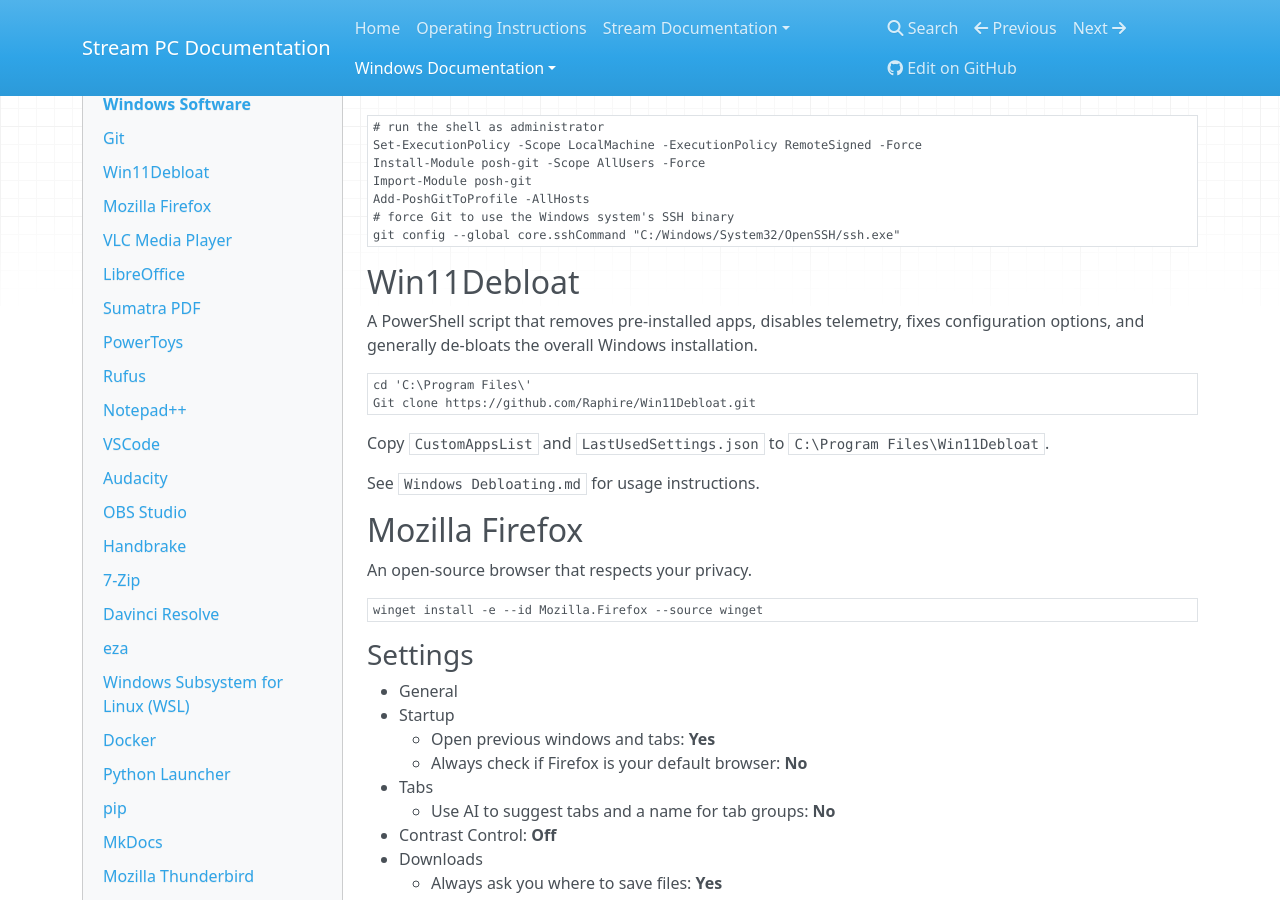
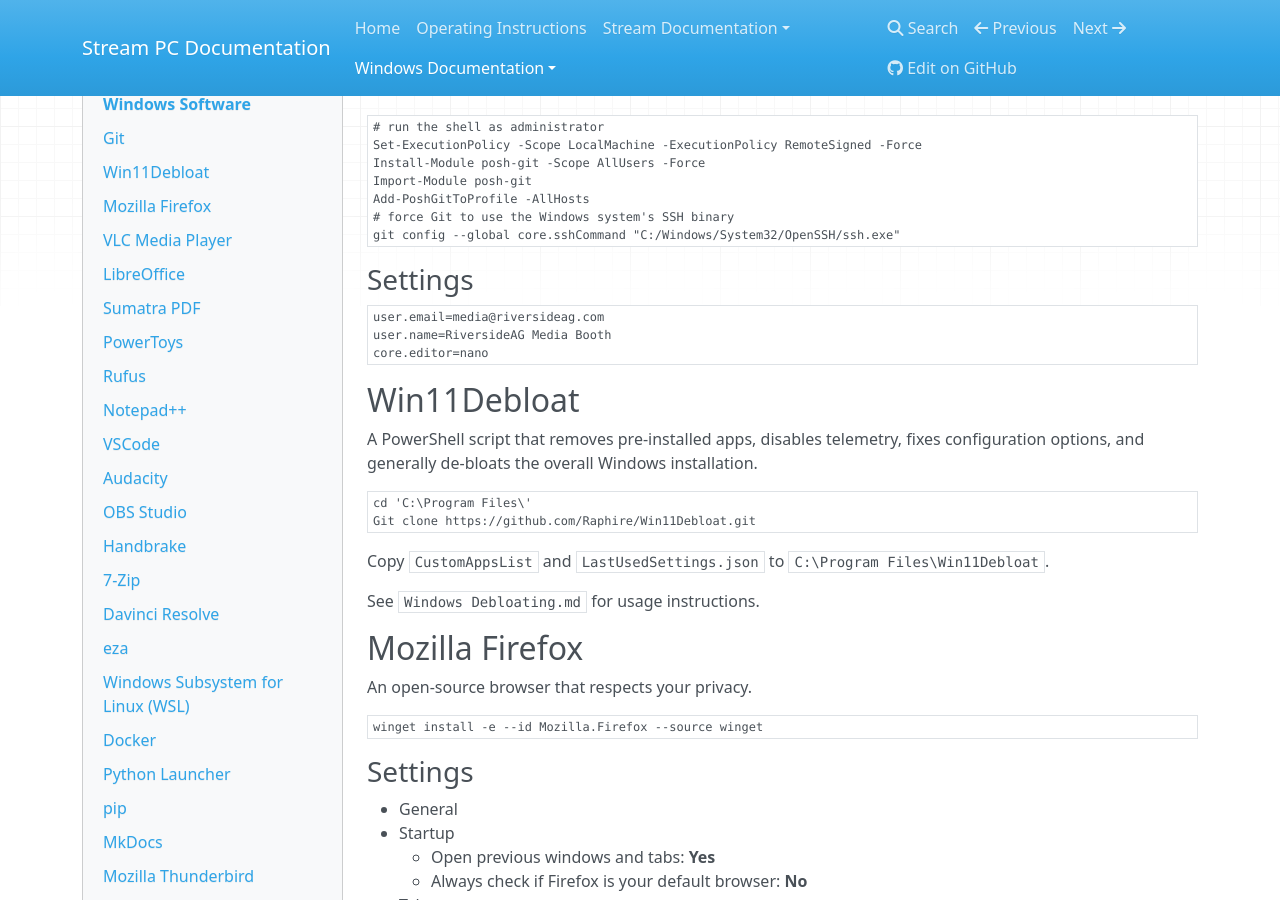
Before and after one commit to RiversideAG/Stream-PC-Documentation, an MkDocs documentation site: the page built from docs/Windows/Windows Software.md, in a window 1280 px wide and 900 px high, scrolled down 517 px. Built offline with MkDocs 1.6.1, drawn with Linux system fonts in a browser that asks for light colours; nearby versions of some CDN libraries; some of the changed text lies outside the part shown.

Commit message:
Install Nano

````diff
--- a/docs/Windows/Windows Software.md
+++ b/docs/Windows/Windows Software.md
@@ -30,6 +30,14 @@ Import-Module posh-git
 Add-PoshGitToProfile -AllHosts
 # force Git to use the Windows system's SSH binary
 git config --global core.sshCommand "C:/Windows/System32/OpenSSH/ssh.exe"
+```
+
+### Settings
+
+```powershell
+user.email=media@riversideag.com
+user.name=RiversideAG Media Booth
+core.editor=nano
 ```
 
 ## Win11Debloat
@@ -318,3 +326,11 @@ Application for operating the sound board.
 5. Remove the downloaded zip file and the extracted folder to clean up.
 6. Go to `C:\Program Files\X-AIR-Edit` and right-click on `X-AIR-Edit`. Click **Properties**.
 7. At the bottom of the pop-up window, click **Unblock**. Click **Apply**.
+
+## GNU Nano
+
+Small command-line text editor made by GNU.
+
+```powershell
+winget install -e --id GNU.Nano
+```
````
